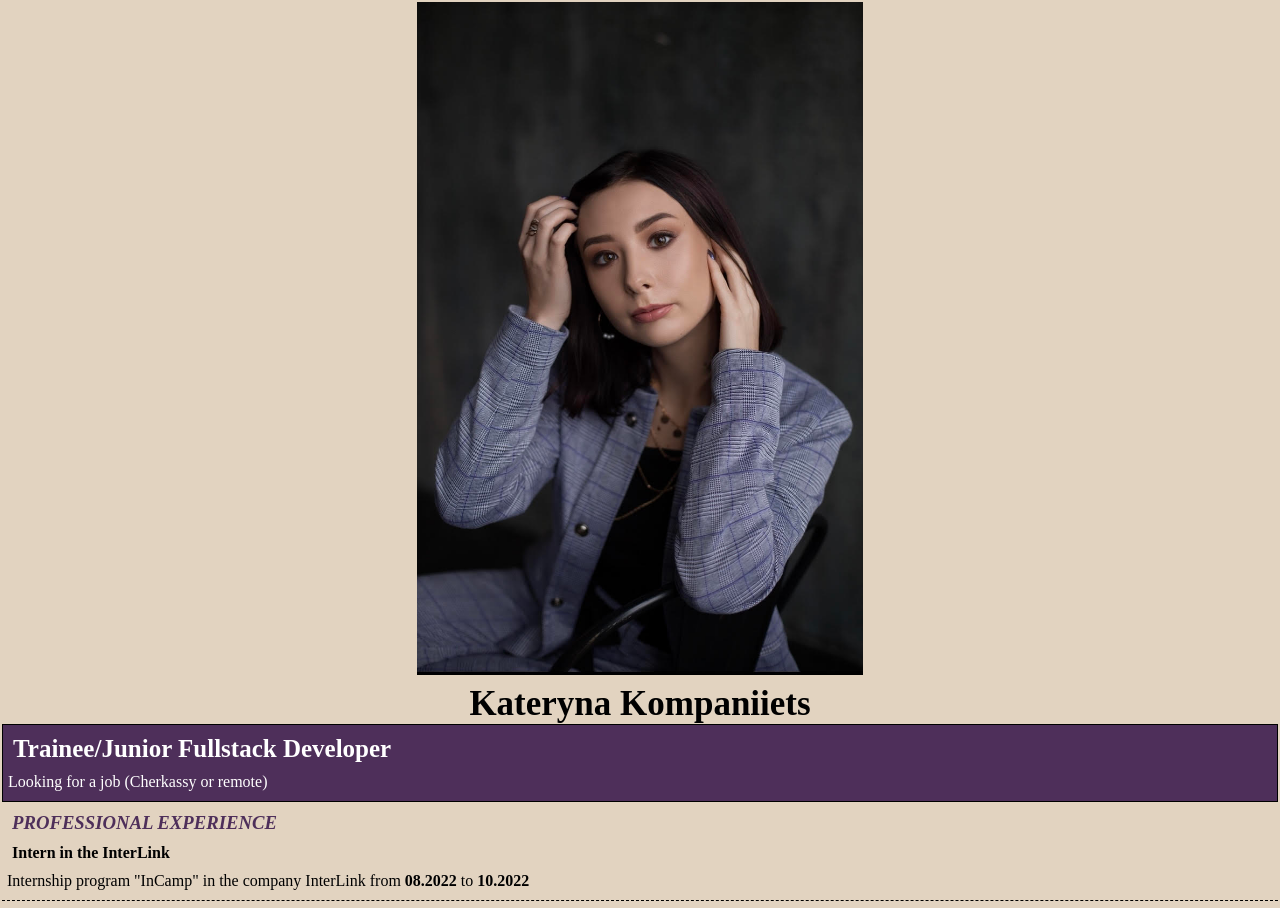
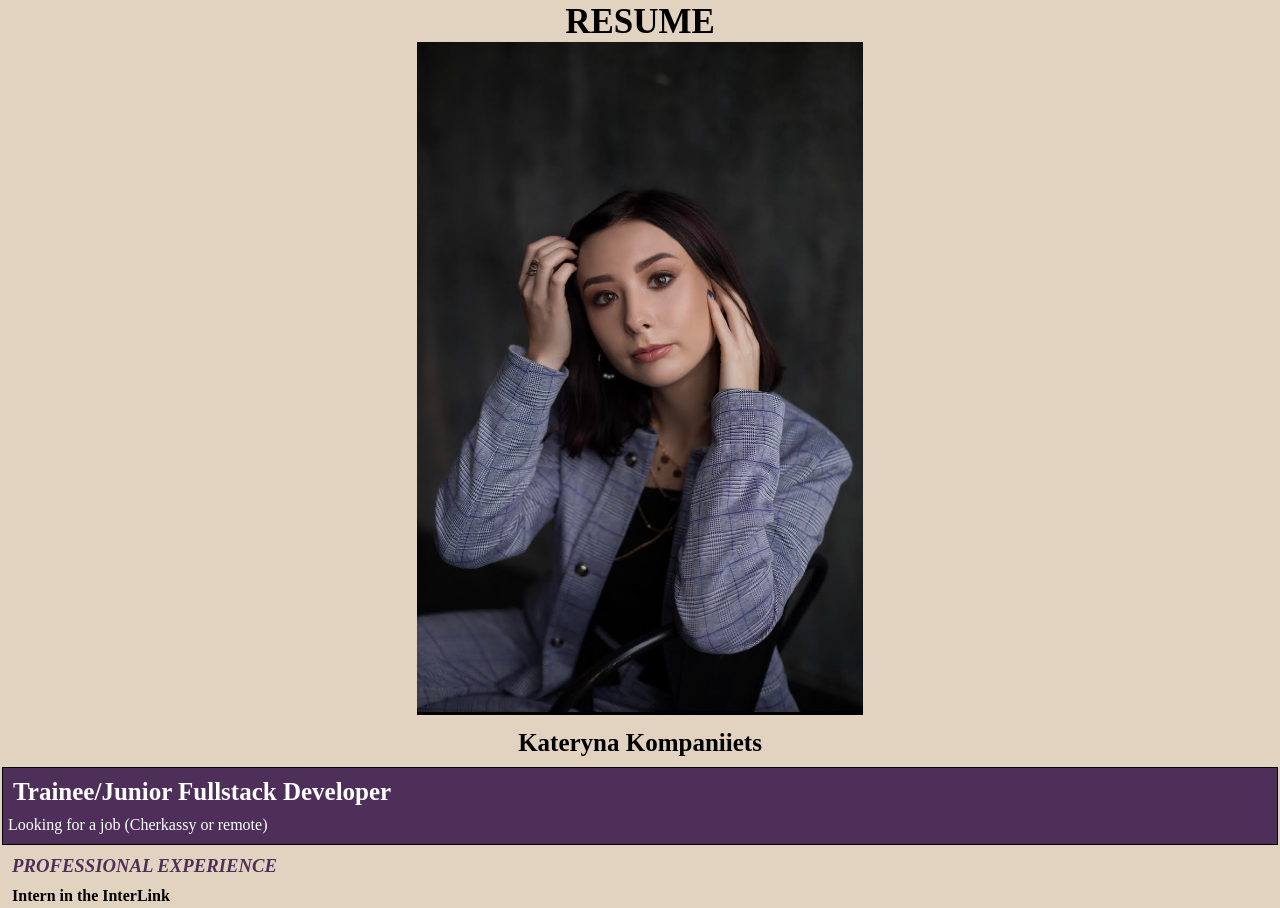
Before and after one commit to KateKompaniec/html_css, a plain HTML site: page index.html in a window 1280 px wide. Shown: the top 908 px of the page. Drawn offline with Linux system fonts and the light colour scheme.

Commit message:
set changes

```diff
--- a/index.html
+++ b/index.html
@@ -6,11 +6,14 @@
 </head>
 <body>
   <header>
-    <h1><img src="img/picture.jpg"> <br> Kateryna Kompaniiets</h1>
+   <h1>RESUME</h1>
   </header>
-  <main>
+  <main class="conteiner">
+    <section class="profile"> <img src="img/picture.jpg">
+      <h2 class="name">Kateryna Kompaniiets</h2></section>
     <section class="description">
-      <h2><p>Trainee/Junior Fullstack Developer</p></h2>
+      <h2>
+        <p>Trainee/Junior Fullstack Developer</p></h2>
       <p>Looking for a job (Cherkassy or remote)</p>
     </section>
     <section id="mainInfo" class="experience">
--- a/style.css
+++ b/style.css
@@ -45,7 +45,7 @@ h3{
 
 img{
     width: 35%;
-    margin: 0 auto;
+    margin: 0 10px;
 
 }
 
@@ -60,3 +60,6 @@ p,h2,h3,h4{
 #mainInfo {
     border-bottom: 1px dashed rgb(0, 0, 0);
 }
+.profile{
+    text-align: center;
+}
```
